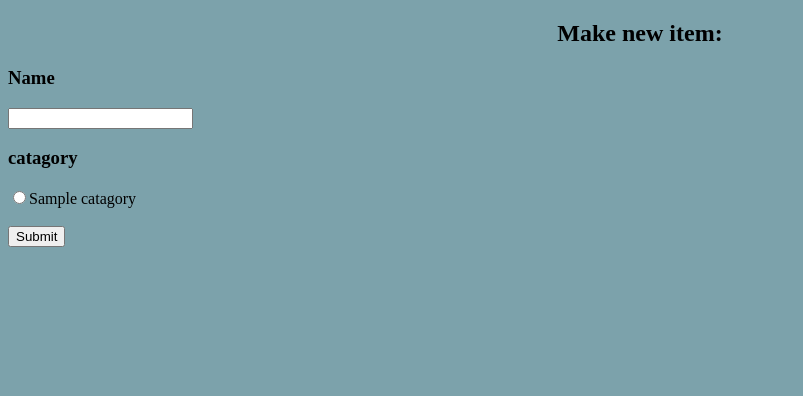
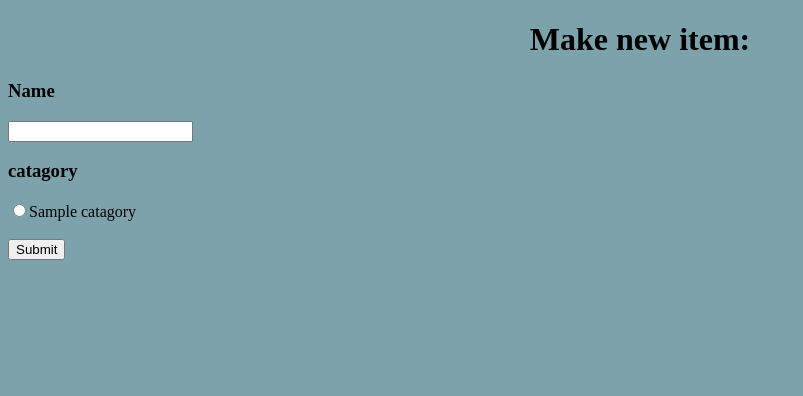
Before and after one commit to satetheus/CatalogProject, a Flask app: page /catalog/item/new in a window 1280 px wide. Shown: the top 396 px of the page, without its empty margins (0-803 px from the left). Run offline with Flask 2, Linux system fonts and the light colour scheme; the visitor is signed in with stand-in values (Sample User, id 1); tables that the repository leaves empty hold one stand-in row (values such as "Sample post").

Commit message:
changed h2 to h1

```diff
--- a/static/app.css
+++ b/static/app.css
@@ -23,7 +23,7 @@ html {
     text-decoration: none;
 }
 
-h2 {
+h1 {
     font-family: inherit;
     text-align: center;
 }
--- a/templates/template.html
+++ b/templates/template.html
@@ -15,7 +15,7 @@
 
 <body>
     {% block extras %}{% endblock %}
-    <h2>{% block header %}{% endblock %}</h2>
+    <h1>{% block header %}{% endblock %}</h1>
     {% block dbdata %}{% endblock %}
 </body>
 </html>
```
